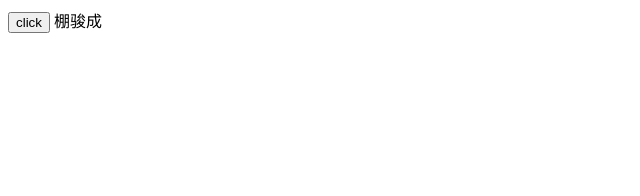
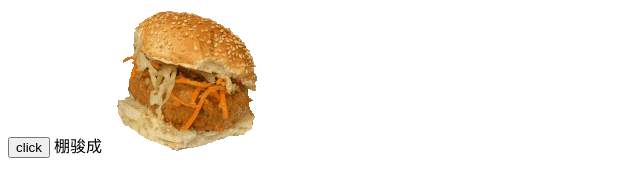
Before and after one commit to apx201/example, a plain HTML site: page index.html in a window 1280 px wide. Shown: the whole page, without its empty margins (0-640 px from the left). Drawn offline with Linux system fonts and the light colour scheme.

Commit message:
Update index.html

```diff
--- a/index.html
+++ b/index.html
@@ -6,6 +6,6 @@
 </head>
 <body>
 	   <a href="https://vdse.bdstatic.com//192d9a98d782d9c74c96f09db9378d93.mp4"><button>click</button></a>
-	棚骏成
+	棚骏成<img src="33453981122E2D40F3BBDCB78718F737_0.gif">
 </body>
 </html>
```
